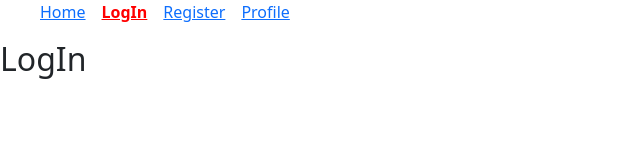
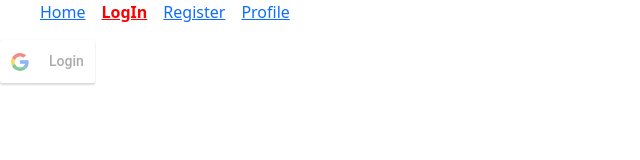
Before and after one commit to ggrossvi/registration-form, a React (Create React App) app: page /login in a window 1280 px wide. Shown: the top 160 px of the page, without its empty margins (0-640 px from the left). Built offline with nearby package versions, Linux system fonts and the light colour scheme; what react-google-maps would draw is missing.

Commit message:
added loginto project

```diff
--- a/package.json
+++ b/package.json
@@ -8,6 +8,7 @@
     "@testing-library/react": "^11.1.0",
     "@testing-library/user-event": "^12.1.10",
     "axios": "^0.21.1",
+    "babel-loader": "^8.2.2",
     "bootstrap": "^5.0.2",
     "dotenv": "^8.2.0",
     "google-map-react": "^2.1.10",
@@ -16,6 +17,7 @@
     "react-dom": "^17.0.2",
     "react-geocode": "^0.2.3",
     "react-google-autocomplete": "^2.4.0",
+    "react-google-login": "^5.2.2",
     "react-google-maps": "^9.4.5",
     "react-google-places": "^2.0.3",
     "react-router-dom": "^5.2.0",
--- /dev/null
+++ b/src/components/Login.js
@@ -0,0 +1,69 @@
+import React from 'react';
+import axios from 'axios';
+
+import { GoogleLogin } from 'react-google-login';
+// refresh token
+import { refreshTokenSetup } from '../utils/refreshToken';
+
+const clientId =
+  '377138841456-1n5tnk1f6d8taetaglppc2jpncd6q0v2.apps.googleusercontent.com';
+
+  const BASE_URL = 'http://localhost:5000';
+
+
+function Login(props) {
+  const onSuccess = (res) => {
+    console.log('Login Success: currentUser:', res.profileObj);
+    console.log('Login Success: currentUser:', res);
+    //send to db res.profileObj to backend, chk if user already exist query email address against db email, if not create new user based on profileobj given
+
+    // const fetchData = () => {
+    axios.post(`${BASE_URL}/buddy`,res.profileObj)
+
+    .then((response) => {
+      console.log("HERE should be response")
+      console.log(response.data)
+
+      //show them the whole page
+      if (response.data.message !== "created new user"){
+        //if true means that user is a return user
+        props.setShowForm(true)
+
+      }
+
+    })
+    .catch((err) =>{ console.log("This should be the errror")}
+
+      );
+    // }
+    alert(
+      `Logged in successfully welcome ${res.profileObj.name} 😍. \n See console for full profile object.`
+    );
+    refreshTokenSetup(res);
+  };
+
+
+  const onFailure = (res) => {
+    console.log('Login failed: res:', res);
+    alert(
+      `Failed to login.😢 `
+    //   Please ping this to repo owner twitter.com/sivanesh_fiz
+    );
+  };
+
+  return (
+    <div>
+      <GoogleLogin
+        clientId={clientId}
+        buttonText="Login"
+        onSuccess={onSuccess}
+        onFailure={onFailure}
+        cookiePolicy={'single_host_origin'}
+        style={{ marginTop: '100px' }}
+        isSignedIn={true}
+      />
+    </div>
+  );
+}
+
+export default Login;
--- /dev/null
+++ b/src/components/Logout.js
@@ -0,0 +1,24 @@
+import React from 'react';
+import { GoogleLogout } from 'react-google-login';
+
+const clientId =
+  '377138841456-1n5tnk1f6d8taetaglppc2jpncd6q0v2.apps.googleusercontent.com';
+
+function Logout() {
+  const onSuccess = () => {
+    console.log('Logout made successfully');
+    alert('Logout made successfully ✌');
+  };
+
+  return (
+    <div>
+      <GoogleLogout
+        clientId={clientId}
+        buttonText="Logout"
+        onLogoutSuccess={onSuccess}
+      ></GoogleLogout>
+    </div>
+  );
+}
+
+export default Logout;
--- a/src/index.js
+++ b/src/index.js
@@ -8,14 +8,16 @@ import Header from "./components/Header";
 import './index.css';
 import 'bootstrap/dist/css/bootstrap.min.css';
 import Register from "./components/Register";
+import Login from "./components/Login";
+import Logout from "./components/Logout";
 
 const Home = () => {
   return <h2>Home</h2>
 };
 
-const LogIn = () => {
-  return <h2>LogIn</h2>
-};
+// const LogIn = () => {
+//   return <h2>LogIn</h2>
+// };
 
 // const Register = () => {
 //   return <h2>Register</h2>
@@ -50,11 +52,13 @@ const App = () => {
         <Header />
         <Switch>
           <Route path="/" component={Home} exact = {true} />
-          <Route path="/login" component={LogIn} />
+          <Route path="/login" component={Login} />
+          <Route path="/logout" component={Logout} />
           <Route path="/register" component={Register} />
           <Route path="/buddyup" component={Buddyup} />
           <Route path="/profile" component={Profile} />
           <Route path="/profile/:id" component={EditProfile} />
+
 
         </Switch>
       </BrowserRouter>
--- /dev/null
+++ b/src/utils/refreshToken.js
@@ -0,0 +1,18 @@
+export const refreshTokenSetup = (res) => {
+    // Timing to renew access token
+    let refreshTiming = (res.tokenObj.expires_in || 3600 - 5 * 60) * 1000;
+
+    const refreshToken = async () => {
+      const newAuthRes = await res.reloadAuthResponse();
+      refreshTiming = (newAuthRes.expires_in || 3600 - 5 * 60) * 1000;
+      console.log('newAuthRes:', newAuthRes);
+      // saveUserToken(newAuthRes.access_token);  <-- save new token
+      localStorage.setItem('authToken', newAuthRes.id_token);
+
+      // Setup the other timer after the first one
+      setTimeout(refreshToken, refreshTiming);
+    };
+
+    // Setup first refresh timer
+    setTimeout(refreshToken, refreshTiming);
+  };
```
Also changed, not shown: src/utils/times.js (added, +11 -0 lines), 2 other files (tests, documents, lock files or other folders).
